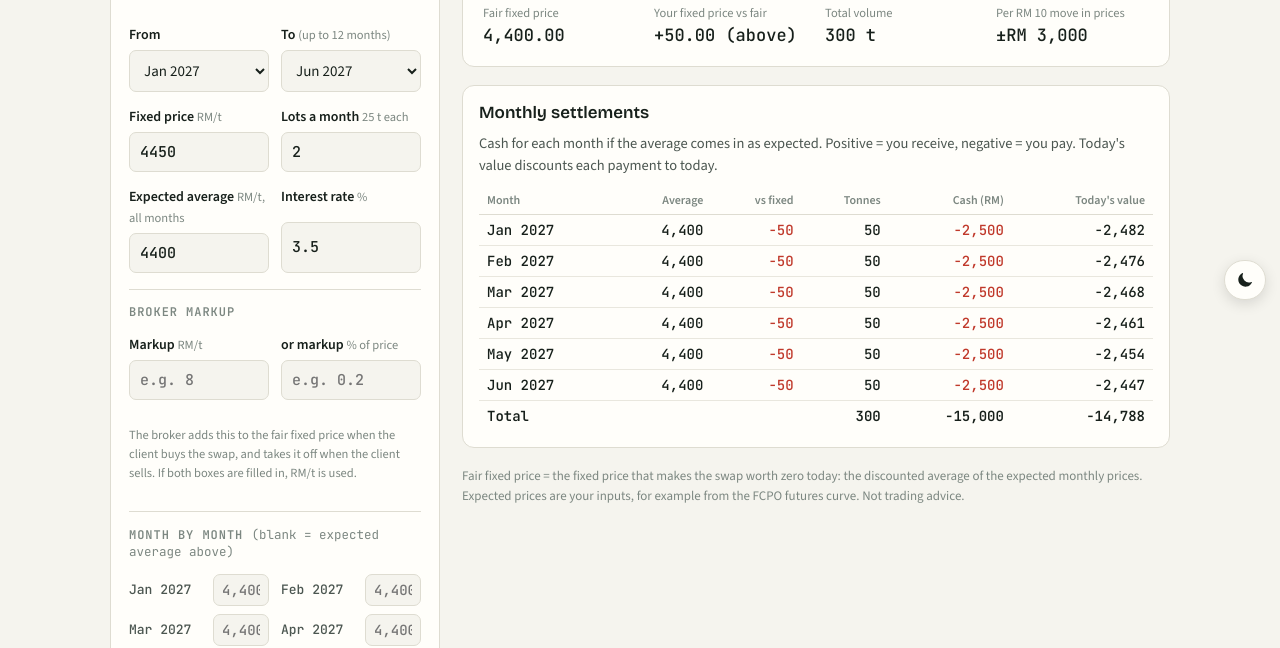
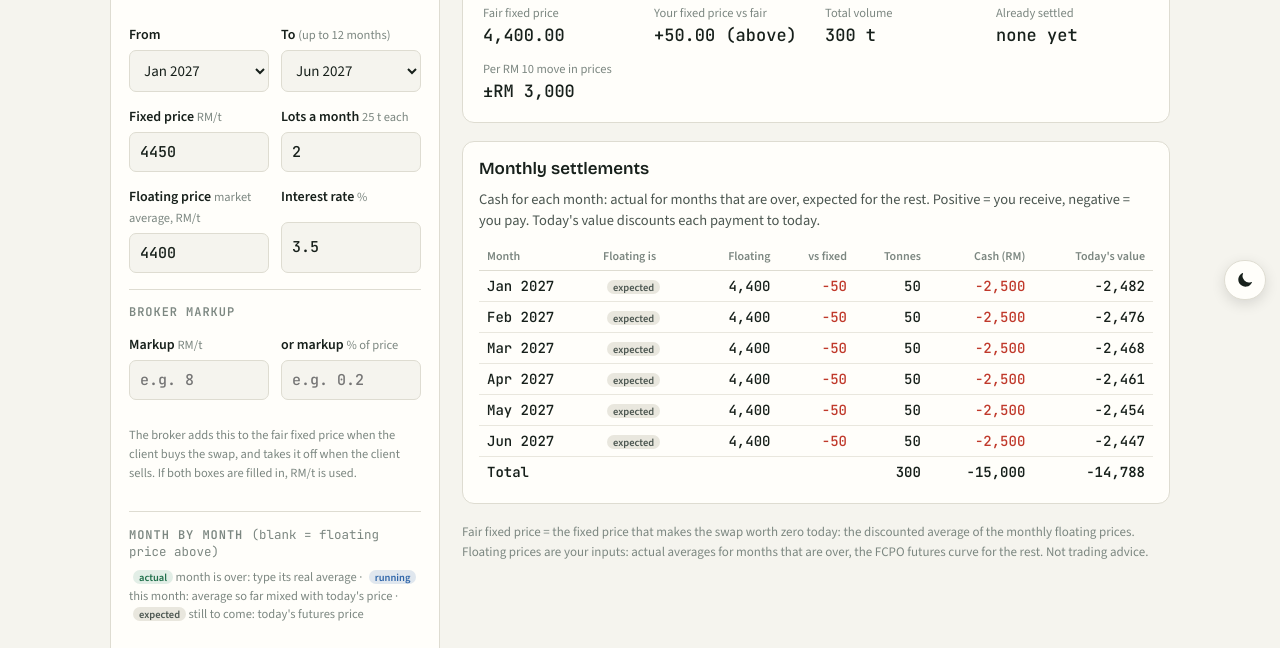
Before and after one commit to BoonWui/BoonWui.github.io, a plain HTML site: page fcpo-swap/index.html in a window 1280 px wide. Shown: the part 486-1134 px from the top of the page. Drawn offline with nearby package versions, Linux system fonts and the light colour scheme.

Commit message:
FCPO swap: floating price label, actual / running / expected months, past months selectable
Co-Authored-By: Claude Opus 5.5 <noreply@anthropic.com>

```diff
--- a/fcpo-swap/index.html
+++ b/fcpo-swap/index.html
@@ -87,6 +87,7 @@
   .bidask .k { font-size: 12.5px; color: var(--ink-2); }
   .bidask .v { font: 600 20px var(--mono); overflow-wrap: anywhere; }
   .bidask .s { font-size: 12px; color: var(--muted); }
+  .bidask > div:nth-child(1) .v { color: var(--today); } .bidask > div:nth-child(2) .v { color: var(--loss); }
   .bidask .note { grid-column: 1 / -1; font-size: 13px; color: var(--ink-2); }
 
   .card { background: var(--surface); border: 1px solid var(--line); border-radius: 12px; padding: 16px; display: grid; gap: 10px; align-content: start; min-width: 0; }
@@ -112,6 +113,25 @@
   .chart .now { fill: none; stroke: var(--today); stroke-width: 2; stroke-dasharray: 6 4; }
   .chart .mark { stroke: var(--muted); stroke-width: 1; stroke-dasharray: 2 4; }
   .foot { font-size: 13px; color: var(--muted); margin: 0; }
+  .card[hidden] { display: none; }
+  .tw { overflow-x: auto; }
+  .tbl { width: 100%; border-collapse: collapse; font: 500 13.5px var(--mono); }
+  .tbl th { font: 600 12px var(--body); color: var(--muted); text-align: right; padding: 6px 6px; border-bottom: 1px solid var(--line); white-space: nowrap; }
+  .tbl td { text-align: right; padding: 5px 6px; border-bottom: 1px solid var(--grid); white-space: nowrap; }
+  .tbl .l { text-align: left; }
+  .tbl .sel { background: var(--accent-soft); }
+  .tbl.term th.l { position: sticky; left: 0; background: var(--surface); z-index: 1; }
+  .tbl.term tbody th { font: 600 12.5px var(--body); color: var(--ink-2); text-align: left; padding: 5px 8px 5px 0; border-bottom: 1px solid var(--grid); }
+  .tbl.term tr.r-b td, .tbl.term tr.r-a td { font-weight: 700; color: var(--ink); font-size: 14.5px; }
+  .tbl.term tr.r-b td, .tbl.term tr.r-b th { background: color-mix(in srgb, var(--today) 13%, var(--surface)); }
+  .tbl.term tr.r-a td, .tbl.term tr.r-a th { background: color-mix(in srgb, var(--loss) 12%, var(--surface)); }
+  .tbl.term tr.r-b td.sel { background: color-mix(in srgb, var(--today) 26%, var(--surface)); }
+  .tbl.term tr.r-a td.sel { background: color-mix(in srgb, var(--loss) 24%, var(--surface)); }
+  .tbl.term tr.r-b th { color: var(--today); } .tbl.term tr.r-a th { color: var(--loss); }
+  .tbl.term tr.r-b th, .tbl.term tr.r-b td { border-top: 1px solid var(--line); }
+  .tbl input { width: 64px; padding: 4px 6px; font: 500 13px var(--mono); color: var(--ink); background: var(--bg); border: 1px solid var(--line); border-radius: 6px; text-align: right; }
+  .tbl input.v { width: 52px; }
+  .tbl a { color: var(--accent); text-decoration: none; font-weight: 600; }
   .layout[hidden], .mrow[hidden] { display: none; }
   .tabs { max-width: 460px; }
   .months { display: grid; grid-template-columns: repeat(2, minmax(0, 1fr)); gap: 8px 12px; }
@@ -129,6 +149,9 @@
   #useQuote { font: 600 14px var(--body); padding: 8px 14px; border: 1px solid var(--accent); border-radius: 8px; background: var(--surface); color: var(--accent); cursor: pointer; justify-self: start; }
   #useQuote:hover { background: var(--accent-soft); }
   .card[hidden] { display: none; }
+  .st { display: inline-block; font: 600 10.5px var(--body); padding: 0 6px; border-radius: 9px; margin-left: 4px; text-transform: none; letter-spacing: 0; }
+  .st.act { background: var(--accent-soft); color: var(--accent); } .st.run { background: color-mix(in srgb, var(--today) 15%, var(--surface)); color: var(--today); } .st.exp { background: var(--grid); color: var(--ink-2); }
+  .mrow label { line-height: 1.25; } .mrow label .st { display: block; width: max-content; margin: 2px 0 0; }
 </style>
 <script src="../assets/site.js"></script>
 </head>
@@ -164,7 +187,7 @@
         <div class="field"><label for="lots">Lots a month <span class="hint">25 t each</span></label><input id="lots" type="text" inputmode="decimal" value="2"></div>
       </div>
       <div class="two">
-        <div class="field"><label for="flt">Expected average <span class="hint">RM/t, all months</span></label><input id="flt" type="text" inputmode="decimal" value="4400"></div>
+        <div class="field"><label for="flt">Floating price <span class="hint">market average, RM/t</span></label><input id="flt" type="text" inputmode="decimal" value="4400"></div>
         <div class="field"><label for="sr">Interest rate <span class="hint">%</span></label><input id="sr" type="text" inputmode="decimal" value="3.5"></div>
       </div>
 
@@ -175,7 +198,8 @@
       </div>
       <p class="hint" id="mkHint">The broker adds this to the fair fixed price when the client buys the swap, and takes it off when the client sells. If both boxes are filled in, RM/t is used.</p>
 
-      <h2 class="sep">Month by month <span class="hint" style="text-transform:none;letter-spacing:0">(blank = expected average above)</span></h2>
+      <h2 class="sep">Month by month <span class="hint" style="text-transform:none;letter-spacing:0">(blank = floating price above)</span></h2>
+      <p class="hint" style="margin-top:-6px"><span class="st act">actual</span> month is over: type its real average · <span class="st run">running</span> this month: average so far mixed with today's price · <span class="st exp">expected</span> still to come: today's futures price</p>
       <div class="months" id="monthRows">
         <!-- 12 fixed slots so share links can carry them; only the months in the period are shown -->
         <div class="mrow" id="mr1"><label for="p1" id="ml1"></label><input id="p1" type="text" inputmode="decimal"></div>
@@ -205,6 +229,7 @@
           <div class="fact"><div class="k">Fair fixed price</div><div class="v" id="sFair">–</div></div>
           <div class="fact"><div class="k">Your fixed price vs fair</div><div class="v" id="sDiff">–</div></div>
           <div class="fact"><div class="k">Total volume</div><div class="v" id="sVol">–</div></div>
+          <div class="fact"><div class="k">Already settled</div><div class="v" id="sDone">–</div></div>
           <div class="fact"><div class="k">Per RM 10 move in prices</div><div class="v" id="sDv">–</div></div>
         </div>
       </section>
@@ -223,11 +248,11 @@
 
       <section class="card">
         <h3>Monthly settlements</h3>
-        <p>Cash for each month if the average comes in as expected. Positive = you receive, negative = you pay. Today's value discounts each payment to today.</p>
-        <div class="tw"><table class="tbl"><thead><tr><th class="l">Month</th><th>Average</th><th>vs fixed</th><th>Tonnes</th><th>Cash (RM)</th><th>Today's value</th></tr></thead><tbody id="sRows"></tbody><tfoot id="sFoot"></tfoot></table></div>
+        <p>Cash for each month: actual for months that are over, expected for the rest. Positive = you receive, negative = you pay. Today's value discounts each payment to today.</p>
+        <div class="tw"><table class="tbl"><thead><tr><th class="l">Month</th><th class="l">Floating is</th><th>Floating</th><th>vs fixed</th><th>Tonnes</th><th>Cash (RM)</th><th>Today's value</th></tr></thead><tbody id="sRows"></tbody><tfoot id="sFoot"></tfoot></table></div>
       </section>
 
-      <p class="foot">Fair fixed price = the fixed price that makes the swap worth zero today: the discounted average of the expected monthly prices. Expected prices are your inputs, for example from the FCPO futures curve. Not trading advice.</p>
+      <p class="foot">Fair fixed price = the fixed price that makes the swap worth zero today: the discounted average of the monthly floating prices. Floating prices are your inputs: actual averages for months that are over, the FCPO futures curve for the rest. Not trading advice.</p>
     </div>
   </div>
 
@@ -306,9 +331,11 @@
   function opt(sel, k) { var o = document.createElement('option'); o.value = code(k); o.textContent = name(k); sel.appendChild(o); }
 
   var T = today(), K0 = T.getFullYear() * 12 + T.getMonth();
+  // Floating side status: month over = actual average, this month = running, later = expected (from the futures curve).
+  function stat(k) { return k < K0 ? ['act', 'actual'] : k === K0 ? ['run', 'running'] : ['exp', 'expected']; }
 
   // ---------- Average-price swap ----------
-  for (var i = 0; i < 24; i++) { opt($('from'), K0 + i); opt($('to'), K0 + i); }
+  for (var i = -12; i < 24; i++) { opt($('from'), K0 + i); opt($('to'), K0 + i); }   // past 12 months too, for swaps already running
   $('from').value = code(K0 + 2); $('to').value = code(K0 + 7);   // example: a 6-month period starting in 2 months
 
   function swapMonths() {
@@ -324,20 +351,22 @@
       : 'Sell swap: you receive the fixed price and pay the monthly average. You gain when prices fall (like a producer locking in a price).';
     for (var j = 1; j <= 12; j++) {
       var show = j <= ms.length; $('mr' + j).hidden = !show;
-      if (show) { $('ml' + j).textContent = name(ms[j - 1]); $('p' + j).placeholder = isFinite(base) ? f(base, 0) : 'price'; }
+      if (show) { var st = stat(ms[j - 1]); $('ml' + j).innerHTML = name(ms[j - 1]) + '<span class="st ' + st[0] + '">' + st[1] + '</span>';
+        $('p' + j).placeholder = st[0] === 'act' ? 'actual avg' : isFinite(base) ? String(Math.round(base)) : 'price'; }
     }
-    var t = lots * LOT, rows = '', cash = 0, pv = 0, dsum = 0, dpx = 0, ok = isFinite(fixed) && isFinite(t);
+    var t = lots * LOT, rows = '', cash = 0, pv = 0, dsum = 0, dpx = 0, done = 0, missing = 0, ok = isFinite(fixed) && isFinite(t);
     ms.forEach(function (k, j) {
-      var own = num('p' + (j + 1), 0, 1e6), px = isFinite(own) ? own : base;
+      var own = num('p' + (j + 1), 0, 1e6), px = isFinite(own) ? own : base, st = stat(k);
+      if (st[0] === 'act' && !isFinite(own)) missing++;
       var end = new Date(Math.floor(k / 12), k % 12 + 1, 0), yrs = Math.max(0, (end - T) / 864e5 / 365), df = Math.exp(-r * yrs);
       var c = (px - fixed) * t * sideSwap;
       if (isFinite(px)) { dsum += df; dpx += df * px; }
-      if (isFinite(c)) { cash += c; pv += c * df; }
-      rows += '<tr><td class="l">' + name(k) + (k === K0 ? ' <span class="hint">(this month)</span>' : '') + '</td><td>' + f(px, 0) + '</td><td class="' + (px - fixed > 0 ? 'pos' : px - fixed < 0 ? 'neg' : '') + '">' + sg(px - fixed, 0) +
+      if (isFinite(c)) { cash += c; pv += c * df; if (st[0] === 'act') done += c; }
+      rows += '<tr><td class="l">' + name(k) + '</td><td class="l"><span class="st ' + st[0] + '">' + st[1] + (st[0] === 'act' && !isFinite(own) ? ' (not typed)' : '') + '</span></td><td>' + f(px, 0) + '</td><td class="' + (px - fixed > 0 ? 'pos' : px - fixed < 0 ? 'neg' : '') + '">' + sg(px - fixed, 0) +
         '</td><td>' + f(t, 0) + '</td><td class="' + (c > 0 ? 'pos' : c < 0 ? 'neg' : '') + '">' + (isFinite(c) ? sg(c, 0) : '–') + '</td><td>' + (isFinite(c) ? sg(c * df, 0) : '–') + '</td></tr>';
     });
     $('sRows').innerHTML = rows;
-    $('sFoot').innerHTML = '<tr><td class="l">Total</td><td></td><td></td><td>' + f(t * ms.length, 0) + '</td><td>' + (ok ? sg(cash, 0) : '–') + '</td><td>' + (ok ? sg(pv, 0) : '–') + '</td></tr>';
+    $('sFoot').innerHTML = '<tr><td class="l">Total</td><td></td><td></td><td></td><td>' + f(t * ms.length, 0) + '</td><td>' + (ok ? sg(cash, 0) : '–') + '</td><td>' + (ok ? sg(pv, 0) : '–') + '</td></tr>';
     var fair = dsum ? dpx / dsum : NaN;
     $('sVal').textContent = ok ? (pv >= 0 ? '+' : '−') + 'RM ' + f(Math.abs(pv), 0) : '–'; cls($('sVal'), pv);
     $('sSub').textContent = (sideSwap > 0 ? 'Buy' : 'Sell') + ' swap · ' + name(ms[0]) + (ms.length > 1 ? ' to ' + name(ms[ms.length - 1]) : '') + ' · ' + ms.length + ' month' + (ms.length > 1 ? 's' : '') +
@@ -346,6 +375,9 @@
     var diff = fixed - fair;
     $('sDiff').textContent = isFinite(diff) ? sg(diff, 2) + (Math.abs(diff) < 0.005 ? '' : (diff > 0 ? ' (above)' : ' (below)')) : '–';
     $('sVol').textContent = f(t * ms.length, 0) + ' t';
+    var nAct = ms.filter(function (k) { return k < K0; }).length;
+    $('sDone').textContent = nAct ? (done >= 0 ? '+' : '−') + 'RM ' + f(Math.abs(done), 0) + ' (' + nAct + ' mo)' + (missing ? ' · ' + missing + ' not typed' : '') : 'none yet';
+    cls($('sDone'), nAct ? done : 0);
     $('sDv').textContent = isFinite(t) ? (sideSwap > 0 ? '±' : '∓') + 'RM ' + f(10 * t * ms.length, 0) : '–';
 
     // Broker markup: the client pays fair + markup when buying the swap, receives fair − markup when selling.
```
